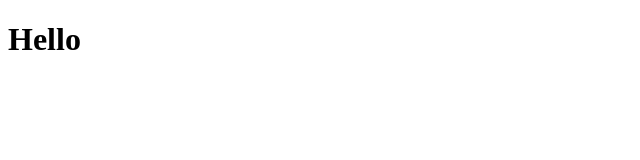
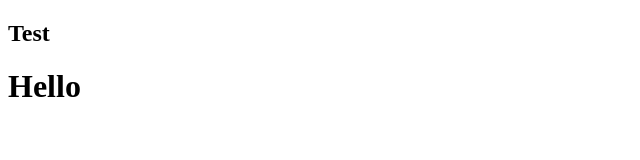
Before and after one commit to Pommesbude110/pommesbude1, a plain HTML site: page index.html in a window 1280 px wide. Shown: the whole page, without its empty margins (0-640 px from the left). Drawn offline with Linux system fonts and the light colour scheme.

Commit message:
updated index.html

```diff
--- a/index.html
+++ b/index.html
@@ -14,9 +14,10 @@
 </head>
 
 <body>
-    <header></header>
+    <header> <h2>Test</h2></header>
 
     <h1>Hello</h1>
+
 </body>
 
 </html>
```
